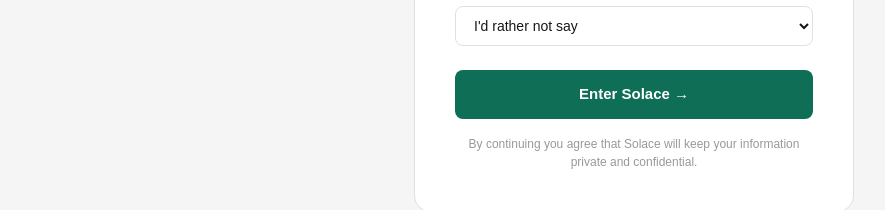
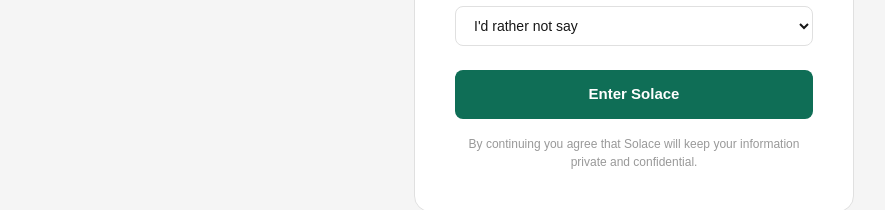
Before and after one commit to marthamuluneh/Solace, a Next.js app: page /onboarding in a window 1280 px wide. Shown: the part 687-897 px from the top of the page, without its empty margins (6-891 px from the left). Built offline with nearby package versions, Linux system fonts and the light colour scheme; no server answers.

Commit message:
onboarding page

```diff
--- a/app/onboarding/page.jsx
+++ b/app/onboarding/page.jsx
@@ -199,7 +199,7 @@
           style={{ width: "100%", background: loading ? "#ccc" : "#0F6E56", color: "#fff", border: "none", padding: "13px", borderRadius: "8px", fontSize: "15px", fontWeight: "600", cursor: loading ? "not-allowed" : "pointer", transition: "background 0.2s" }}>
           {loading
             ? (mode === "signup" ? "Setting up your account..." : "Logging in...")
-            : (mode === "signup" ? "Enter Solace →" : "Log In")}
+            : (mode === "signup" ? "Enter Solace" : "Log In")}
         </button>
 
         <p style={{ fontSize: "12px", color: "#999", textAlign: "center", marginTop: "16px" }}>
```
